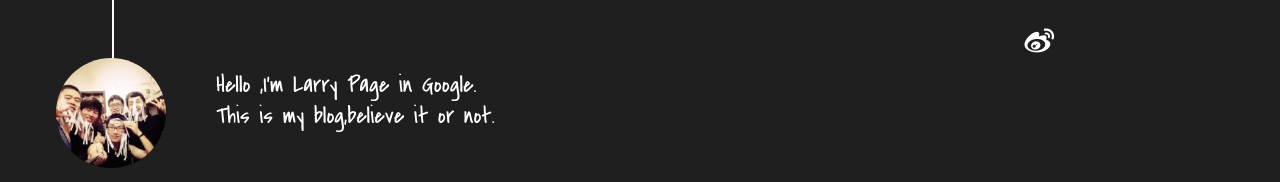
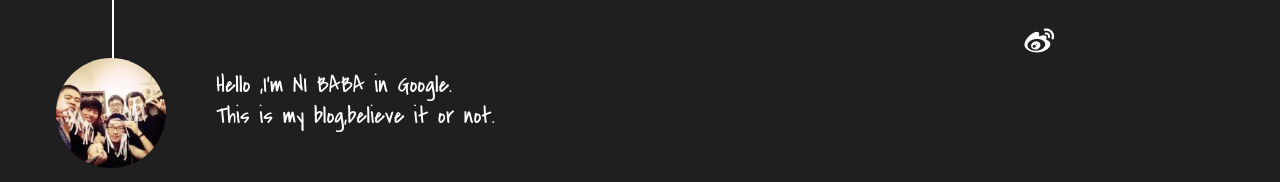
Before and after one commit to neuqxiaojunzi/neuqxiaojunzi.github.io, a plain HTML site: page index.html in a window 1280 px wide. Shown: the part 1195-1377 px from the top of the page. Drawn offline with Linux system fonts and the light colour scheme; a script that the page names is missing.

Commit message:
Site updated: 2015-12-07 14:57:07

```diff
--- a/index.html
+++ b/index.html
@@ -192,7 +192,7 @@
 
 
 	<section class="info">
-		<p> Hello ,I&#39;m Larry Page in Google. <br/>
+		<p> Hello ,I&#39;m NI BABA in Google. <br/>
 			This is my blog,believe it or not.</p>
 	</section>
 
```
Also changed, not shown: 2015/12/07/hello-world/index.html (+1 -1 lines), archives/2015/12/index.html (+1 -1 lines), archives/2015/index.html (+1 -1 lines), archives/index.html (+1 -1 lines).
